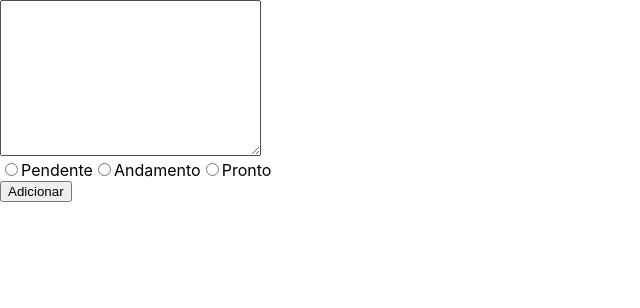
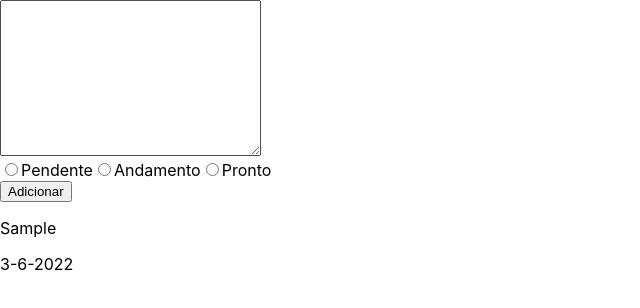
Before and after one commit to PedroPDIN/ebytr-to-do-list-front-end, a React (Create React App) app: page / in a window 1280 px wide. Both pictures are taken after typing "Sample" into the empty fields and a click on the button "Adicionar". Shown: the top 308 px of the page, without its empty margins (0-640 px from the left). Built offline with nearby package versions, Linux system fonts and the light colour scheme.

Commit message:
feat(listTask): adiciona funionalidade de lista as listas de tarefas.

```diff
--- a/src/App.jsx
+++ b/src/App.jsx
@@ -1,10 +1,14 @@
 import React from 'react';
-import Main from './pages';
+import PAGES from './pages';
 import './App.css';
 
+// eslint-disable-next-line arrow-body-style
 const App = () => {
   return (
-    <Main />
+    <main>
+      <PAGES.ListTask />
+    </main>
+
   );
 };
 
--- a/src/pages/ListTask/index.jsx
+++ b/src/pages/ListTask/index.jsx
@@ -0,0 +1,32 @@
+import React, { useContext } from 'react';
+import TaskContext from '../../store/context';
+import COMPONENTS from '../../components';
+
+const ListTask = () => {
+  const { lists } = useContext(TaskContext);
+
+  return (
+    <div>
+
+      <COMPONENTS.NewTask />
+
+      {lists.map(({ task, creation_date: currentDate, state }) => (
+        <div>
+          <div>
+            <p>{ task }</p>
+            <p>{ state }</p>
+          </div>
+
+          <div>
+            <p>
+              { `${currentDate.getDate()}-${currentDate.getMonth()}-${currentDate.getFullYear()}` }
+            </p>
+          </div>
+
+        </div>
+      ))}
+    </div>
+  );
+};
+
+export default ListTask;
--- a/src/pages/index.jsx
+++ b/src/pages/index.jsx
@@ -1,12 +1,7 @@
-import React from 'react';
-import COMPONENTS from '../components';
+import ListTask from './ListTask';
 
-const Main = () => {
-  return (
-    <main>
-      <COMPONENTS.NewTask />
-    </main>
-  );
+const PAGES = {
+  ListTask,
 };
 
-export default Main;
+export default PAGES;
--- a/src/store/provider/index.jsx
+++ b/src/store/provider/index.jsx
@@ -7,6 +7,7 @@ const TaskProvider = ({ children }) => {
   const [task, setTask] = useState('');
   const [dateTask, setDateTask] = useState('');
   const [stateTask, setStateTask] = useState('');
+  const [newTask, setNewTask] = useState(false);
 
   const handleTask = ({ target }) => setTask(target.value);
   const handleState = ({ target }) => setStateTask(target.value);
@@ -24,6 +25,8 @@ const TaskProvider = ({ children }) => {
     setStateTask('');
   };
 
+  const newTasks = () => setNewTask(newTask === true);
+
   // eslint-disable-next-line react/jsx-no-constructed-context-values
   const contextValue = {
     lists,
@@ -37,6 +40,7 @@ const TaskProvider = ({ children }) => {
     handleTask,
     handleState,
     addList,
+    newTasks,
   };
 
   return (
```
